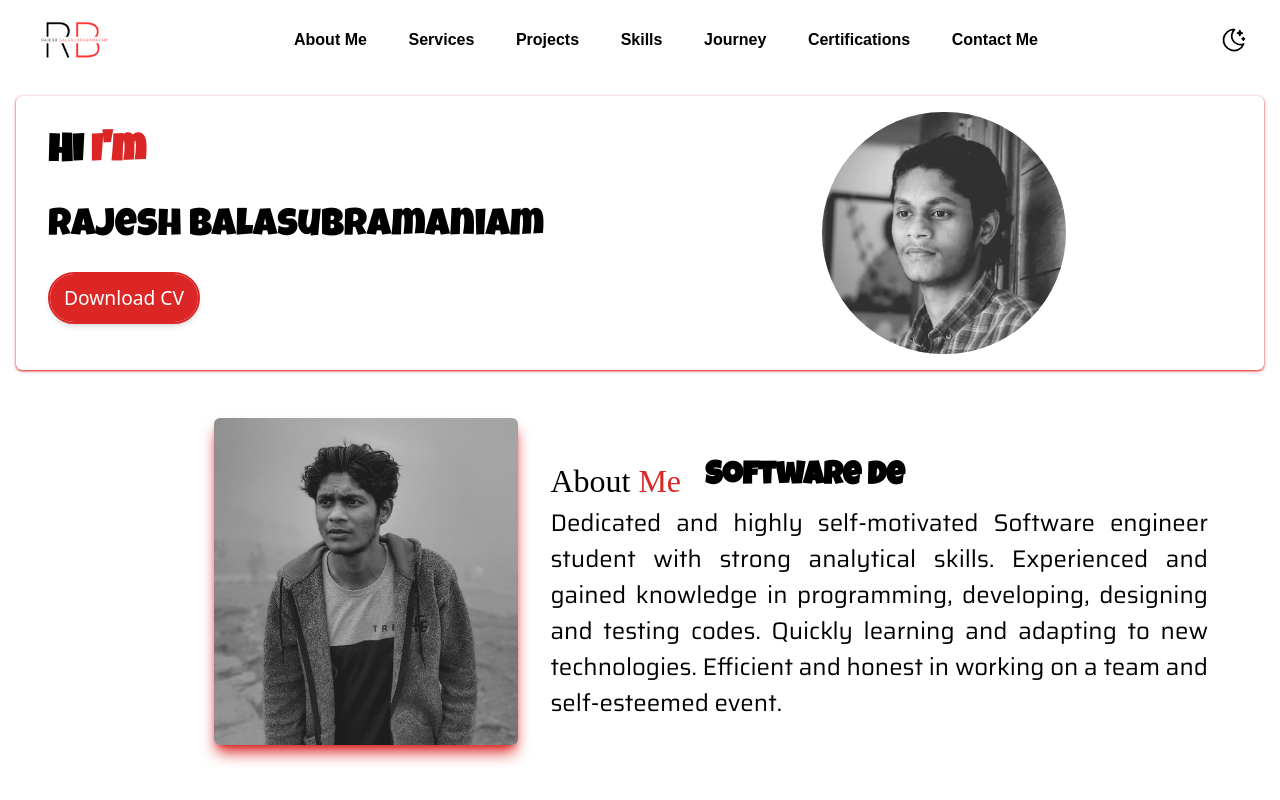
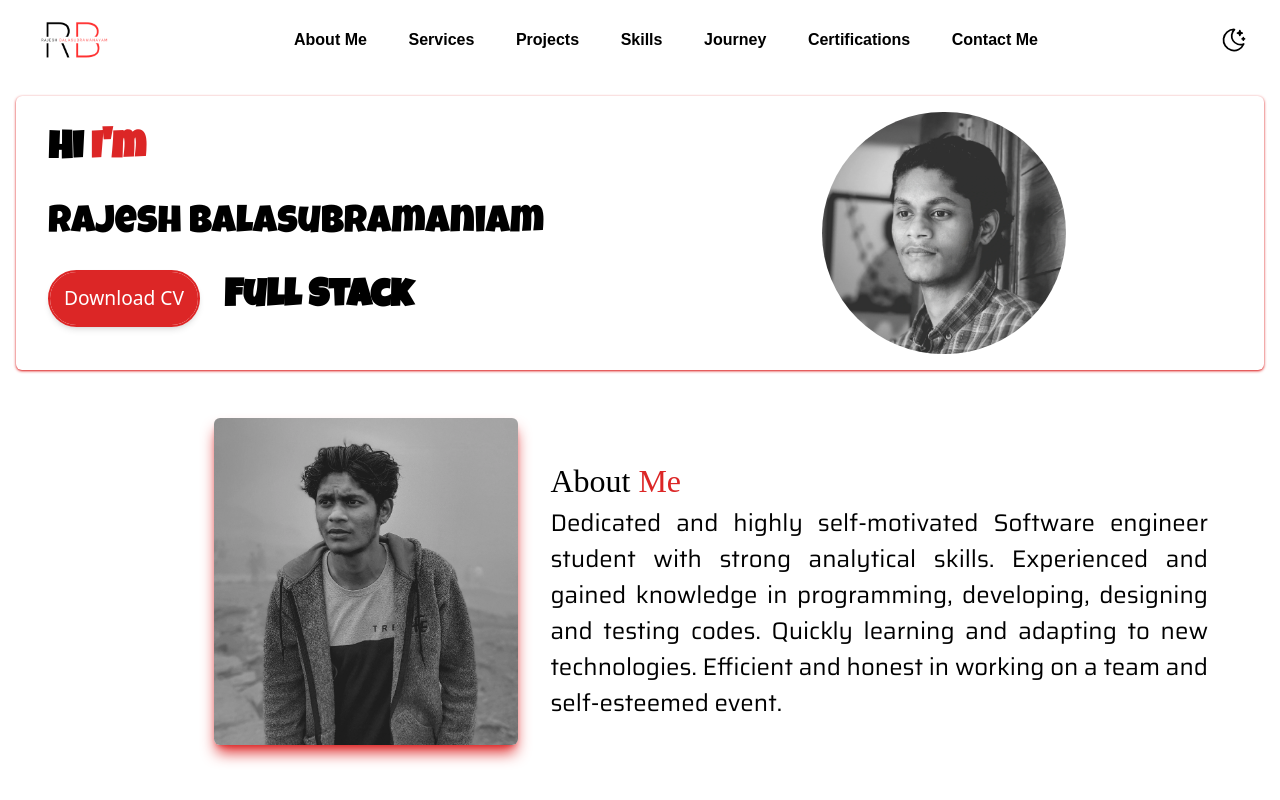
Before and after one commit to rb4807/react-portfolio, a React (Create React App) app: page / in a window 1280 px wide. Shown: the top 800 px of the page. Built offline with nearby package versions, Linux system fonts and the light colour scheme; a web font is replaced by a local one.

Commit message:
Revert "Update App.jsx"
This reverts commit 5a707385b01f8d3e309b4874d5390dd1ae89de0b.

```diff
--- a/src/App.jsx
+++ b/src/App.jsx
@@ -26,7 +26,7 @@ function App() {
       // Typing
 
       const [typeEffect] = useTypewriter({
-        words : ["Software Dev","Full Stack Dev","Coder"],
+        words : ["Full Stack Dev","Software Dev","Coder"],
         loop : {},
         typeSpeed : 100,
         delaySpeed : 30
@@ -178,6 +178,7 @@ function App() {
                                             <span className="absolute text-[0.75rem] flex items-center justify-center w-full h-full bg-red-600 text-white transition-all duration-300 transform group-hover:translate-x-full ease md:text-[1.2rem]">Download CV</span>
                                             <span id="journey" className="relative invisible">Download CV</span>
                                         </a>
+                                        <h1 className="head text-[1.5rem] text-black dark:text-white font-black ml-2 md:ml-6 md:text-[2.4rem]">{typeEffect}</h1>
                                     </div>
                                 </div>
                                 <div class="w-full md:w-1/2">
@@ -193,11 +194,8 @@ function App() {
                         <div className="flex md:flex-row flex-col w-full items-center p-8">
                             <img className="w-[50%] h-[80%] ml-2 mt-0 rounded-md shadow-lg shadow-red-600 md:ml-[15%] md:w-[25%]" src={about} />
                             <div className="flex flex-col">
-                                <div className="flex flex-row">
-                                    <h1 className="title text-[2rem] text-black mt-4 ml-4 md:ml-8 dark:text-white">About <span className="text-[2rem] text-red-600">Me</span></h1>
-                                    <h1 className="head text-[1.5rem] text-black dark:text-white font-black mt-[5.5%] ml-4 md:ml-6 md:mt-[1.7%] md:text-[2rem]">{typeEffect}</h1>
-                                </div>
-                                <p className="content text-[0.75rem] text-black dark:text-white mr-2 ml-4 md:ml-8 md:mr-10 md:text-[1.5rem] text-justify">
+                                <h1 className="title text-[2rem] text-black mt-4 ml-4 md:ml-8 dark:text-white">About <span className="text-[2rem] text-red-600">Me</span></h1>
+                                <p className="content text-[0.75rem] text-black dark:text-white mr-2 ml-4 md:ml-8 md:mr-10 md:text-[1.5rem] md:text-justify">
                                     Dedicated and highly self-motivated Software engineer
                                     student with strong analytical skills. Experienced and
                                     gained knowledge in programming, developing, designing
```
